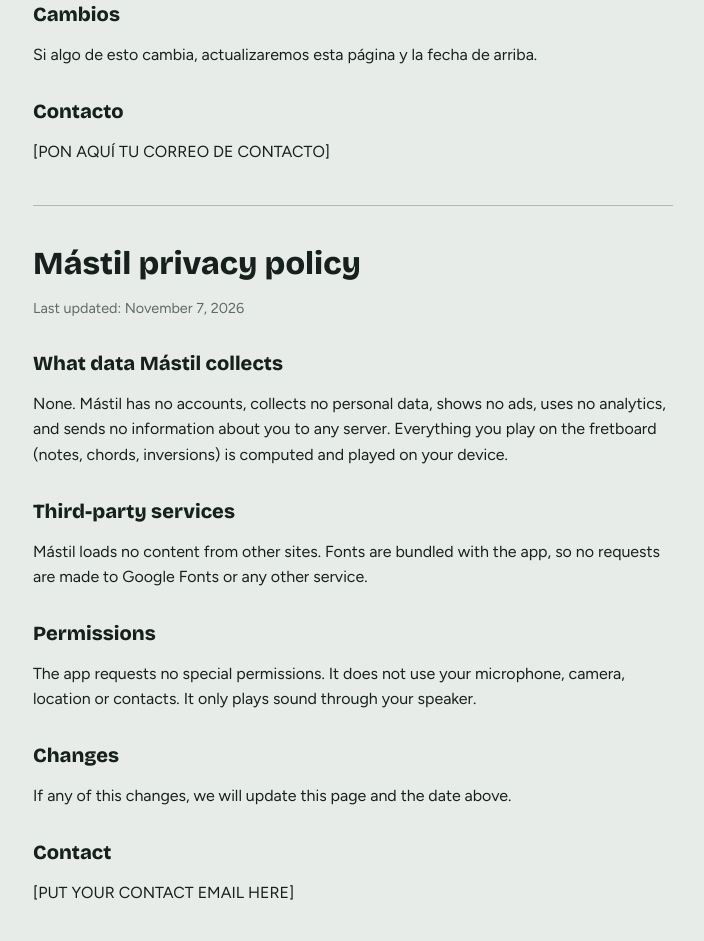
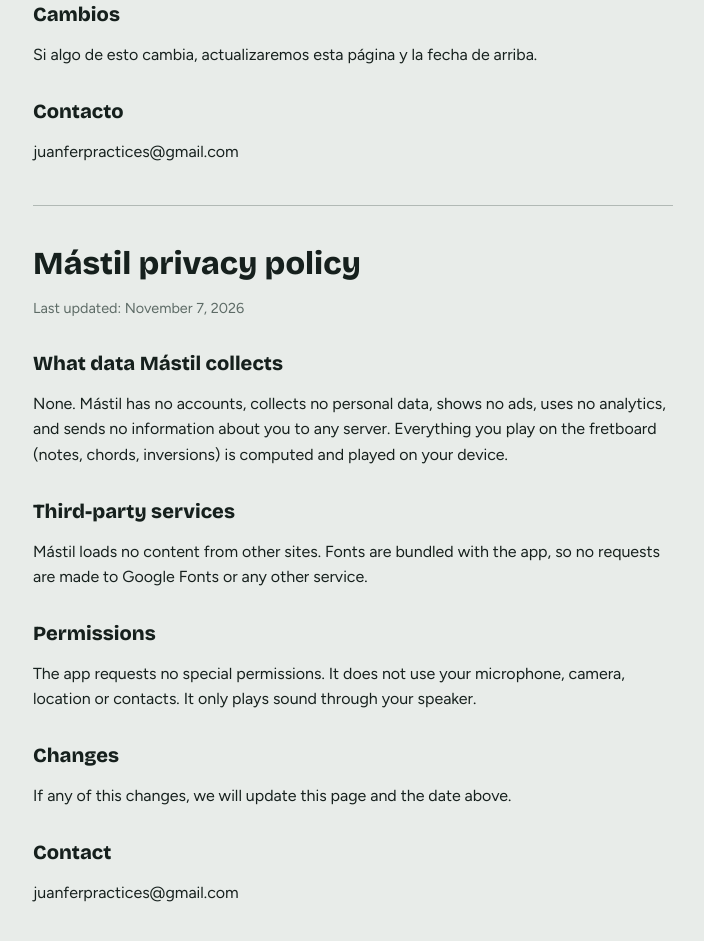
Before and after one commit to Fernando-Contreras/Fretboard, a plain HTML site: page site/privacy.html in a window 1280 px wide. Shown: the part 527-1468 px from the top of the page, without its empty margins (287-991 px from the left). Drawn offline with Linux system fonts and the light colour scheme.

Commit message:
Pone correo de contacto en privacy.html y renueva cache del sw

```diff
--- a/site/privacy.html
+++ b/site/privacy.html
@@ -21,7 +21,7 @@ h1{font-size:2rem;margin:0 0 .25rem} h2{font-size:1.25rem;margin:2rem 0 .5rem}
 <h2>Cambios</h2>
 <p>Si algo de esto cambia, actualizaremos esta página y la fecha de arriba.</p>
 <h2>Contacto</h2>
-<p>[PON AQUÍ TU CORREO DE CONTACTO]</p>
+<p>juanferpractices@gmail.com</p>
 <hr>
 <h1>Mástil privacy policy</h1>
 <p class="meta">Last updated: November 7, 2026</p>
@@ -34,5 +34,5 @@ h1{font-size:2rem;margin:0 0 .25rem} h2{font-size:1.25rem;margin:2rem 0 .5rem}
 <h2>Changes</h2>
 <p>If any of this changes, we will update this page and the date above.</p>
 <h2>Contact</h2>
-<p>[PUT YOUR CONTACT EMAIL HERE]</p>
+<p>juanferpractices@gmail.com</p>
 </main></body></html>
--- a/site/sw.js
+++ b/site/sw.js
@@ -1,5 +1,5 @@
-// Mástil: guarda la app para que abra sin internet. Sirve lo guardado y actualiza en segundo plano.
-const CACHE = 'mastil-bf1282a0c7';
+// MÃ¡stil: guarda la app para que abra sin internet. Sirve lo guardado y actualiza en segundo plano.
+const CACHE = 'mastil-425b1de98f';
 const SHELL = [
   "./",
   "fonts/bricolage-grotesque-latin-600-normal.woff2",
```
